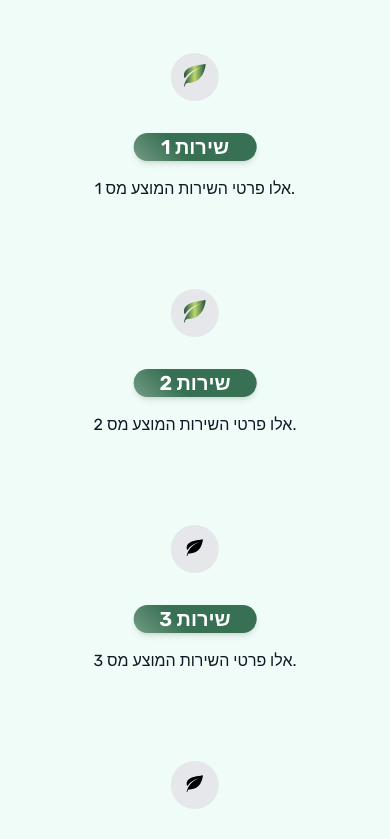
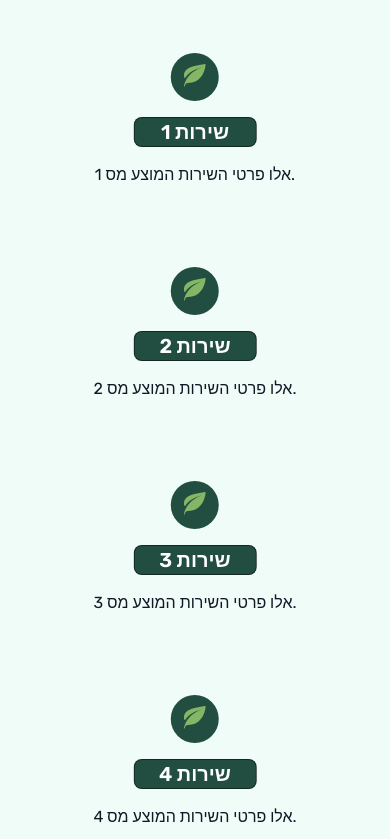
Before and after one commit to MosesLevin/Shirel-Gardening, a Next.js app: page / in a window 390 px wide. Shown: the part 1543-2382 px from the top of the page. Built offline with nearby package versions, Linux system fonts and the light colour scheme; a web font is replaced by a local one.

Commit message:
services looks good on all mobile tablet desktop, animations work. working condition

```diff
--- a/src/app/globals.css
+++ b/src/app/globals.css
@@ -1,15 +1,6 @@
 @tailwind base;
 @tailwind components;
 @tailwind utilities;
-
-@keyframes slide {
-  from {
-    background-position: 0 0;
-  }
-  to {
-    background-position: 100% 100%;
-  }
-}
 
 @layer base {
   .button-animation {
@@ -18,12 +9,6 @@
     before:bg-[linear-gradient(45deg,transparent_25%,theme(colors.white/.5)_50%,transparent_75%,transparent_100%)]
     dark:before:bg-[linear-gradient(45deg,transparent_25%,theme(colors.white)_50%,transparent_75%,transparent_100%)]
     before:bg-[length:250%_250%,100%_100%] before:animate-randomButton before:bg-no-repeat transform duration-500 ease-in-out;
-  }
-
-  .glow-effect {
-    text-shadow: 0 0 10px rgba(255, 255, 255, 0.8),
-      0 0 20px rgba(255, 255, 255, 0.8), 0 0 30px rgba(255, 255, 255, 0.8);
-    transition: text-shadow 0.5s ease-in-out;
   }
 
   .underline-with-svg {
--- a/src/app/sections/Services.tsx
+++ b/src/app/sections/Services.tsx
@@ -4,7 +4,7 @@ import Image from 'next/image'
 import tree from '../../assets/tree2.jpg'
 import TestIcon from '@/assets/SVGs/icons/icon.svg'
 import SectionHeader from '@/components/SectionHeader'
-import IconGradient from '@/components/IconGradient'
+// import IconGradient from '@/components/IconGradient'
 import { motion } from 'framer-motion'
 
 type interfaceServices = {
@@ -20,39 +20,42 @@ const services: interfaceServices[] = [
     description: 'אלו פרטי השירות המוצע מס 1.',
     background:
       'https://img.freepik.com/free-vector/hand-drawn-abstract-outline-background_23-2150695205.jpg?t=st=1738168359~exp=1738171959~hmac=ee9e1ea102f8c350b681f28d7ef6cf680633794f8b4e3b91f804211536c6db1d&w=2000',
-    icon: <IconGradient component={TestIcon} size="size-8" />,
+    icon: <TestIcon className="size-8 text-p1c4" />,
   },
   {
     title: 'שירות 2',
     description: 'אלו פרטי השירות המוצע מס 2.',
     background:
       'https://img.freepik.com/free-vector/hand-drawn-abstract-outline-background_23-2150695205.jpg?t=st=1738168359~exp=1738171959~hmac=ee9e1ea102f8c350b681f28d7ef6cf680633794f8b4e3b91f804211536c6db1d&w=2000',
-    icon: <IconGradient component={TestIcon} size="size-8" />,
+    icon: <TestIcon className="size-8 text-p1c4" />,
   },
   {
     title: 'שירות 3',
     description: 'אלו פרטי השירות המוצע מס 3.',
     background:
       'https://img.freepik.com/free-vector/hand-drawn-abstract-outline-background_23-2150695205.jpg?t=st=1738168359~exp=1738171959~hmac=ee9e1ea102f8c350b681f28d7ef6cf680633794f8b4e3b91f804211536c6db1d&w=2000',
-    icon: <TestIcon className="size-6" />,
+    icon: <TestIcon className="size-8 text-p1c4" />,
   },
   {
     title: 'שירות 4',
     description: 'אלו פרטי השירות המוצע מס 4.',
-    background: '',
-    icon: <TestIcon className="size-6" />,
+    background:
+      'https://www.rainbowlawncare.com/wp-content/uploads/2017/02/RLC-no-mow-guy-768x475.jpg.webp',
+    icon: <TestIcon className="size-8 text-p1c4" />,
   },
   {
     title: 'שירות 5',
     description: 'אלו פרטי השירות המוצע מס 5.',
-    background: '/path/to/bg5.jpg',
-    icon: <TestIcon className="size-6" />,
+    background:
+      'https://www.rainbowlawncare.com/wp-content/uploads/2017/02/RLC-no-mow-guy-768x475.jpg.webp',
+    icon: <TestIcon className="size-8 text-p1c4" />,
   },
   {
     title: 'שירות 6',
     description: 'אלו פרטי השירות המוצע מס 6.',
-    background: '/path/to/bg6.jpg',
-    icon: <TestIcon className="size-6" />,
+    background:
+      'https://www.rainbowlawncare.com/wp-content/uploads/2017/02/RLC-no-mow-guy-768x475.jpg.webp',
+    icon: <TestIcon className="size-8 text-p1c4" />,
   },
 ]
 
@@ -74,27 +77,35 @@ const Services = () => {
       />
       <div className="flex flex-col md:flex-row w-full p-8 gap-8 font-sans">
         {/* Left Section (Services Cards) */}
-        <div className="w-full md:w-3/4 grid sm:grid-cols-1 md:grid-cols-2 gap-2 ">
+        <div className="w-full md:w-3/4 grid sm:grid-cols-1 md:grid-cols-2 md:gap-4 ">
           {services.map((service, index) => (
             <motion.div
               key={index}
-              className="relative md:rounded-lg p-4 group text-center md:shadow-lg"
+              className=""
               initial={{ opacity: 0, x: 100 }} // Using 'x' instead of 'transform'
               whileInView={{ opacity: 1, x: 0 }}
               transition={{ type: 'spring', delay: 0.1 }}
-              viewport={{ amount: 'all', once: false, margin: '100px' }}
+              viewport={{ amount: 'all', once: true, margin: '100px' }}
               onAnimationComplete={handleAnimationComplete}
             >
               {/* Content */}
-              <div className="md:flex items-center md:justify-between justify-center w-1/2  md:w-full translate-x-1/2 md:translate-x-0 ">
-                <div className="bg-gray-200 size-12 rounded-full flex justify-center items-center text-white mx-auto md:mx-0 mb-6 md:mb-0">
+              <div className="relative md:rounded-lg p-4 group text-center md:shadow md:hover:translate-y-[-10px] md:transition-all md:duration-200 transform translateZ(0) overflow-hidden md:before:content-[''] md:before:absolute md:before:inset-0 md:before:border-[1px] md:before:border-transparent md:before:rounded-lg md:before:transition-all md:before:duration-200 md:hover:before:border-black/30 md:before:z-10 ">
+                {' '}
+                {service.background && (
+                  <div
+                    className="absolute inset-0 bg-cover bg-center opacity-0 transition-opacity duration-200 md:group-hover:opacity-100 rounded-lg"
+                    style={{ backgroundImage: `url(${service.background})` }}
+                  />
+                )}
+                <div className="md:flex items-center md:justify-between justify-center w-1/2  md:w-full translate-x-1/2 md:translate-x-0">
+                  <div className="bg-p1c1 md:bg-gray-200 size-12 rounded-full flex justify-center items-center text-white mx-auto md:mx-0">
                     {service.icon}
                   </div>
                   <div>
                     <h3
-                    className={`text-xl font-semibold text-black md:inline-flex my-4 mt-8 ${
+                      className={`text-xl font-semibold text-black md:inline-flex my-4 ${
                         isAnimationComplete
-                        ? 'shadow-md md:shadow-none text-white md:text-black bg-p1c2 rounded-full button-animation transition-all duration-300 md:bg-transparent '
+                          ? ' md:shadow-none text-white md:text-black border-black/50 border-[1px] md:border-none bg-p1c1 rounded-lg transition-all duration-300 md:bg-transparent '
                           : ''
                       }`}
                     >
@@ -105,6 +116,7 @@ const Services = () => {
                 <p className="mt-2 text-gray-900 my-12 relative z-10 md:text-end md:w-5/6 ml-auto">
                   {service.description}
                 </p>
+              </div>
             </motion.div>
           ))}
         </div>
```
Also changed, not shown: src/assets/SVGs/icons/icon.svg. Lines whose indentation alone changed are shown as unchanged.
